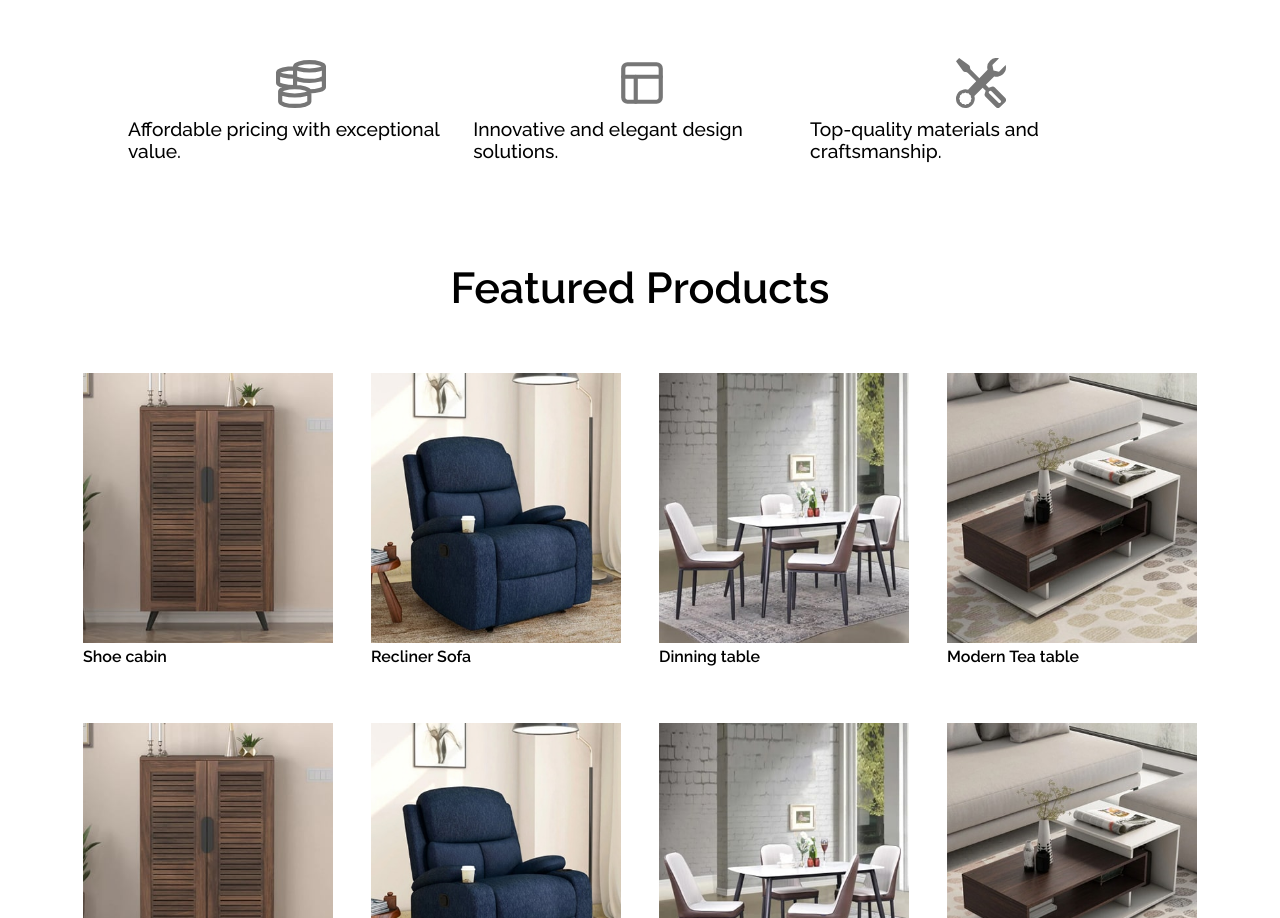
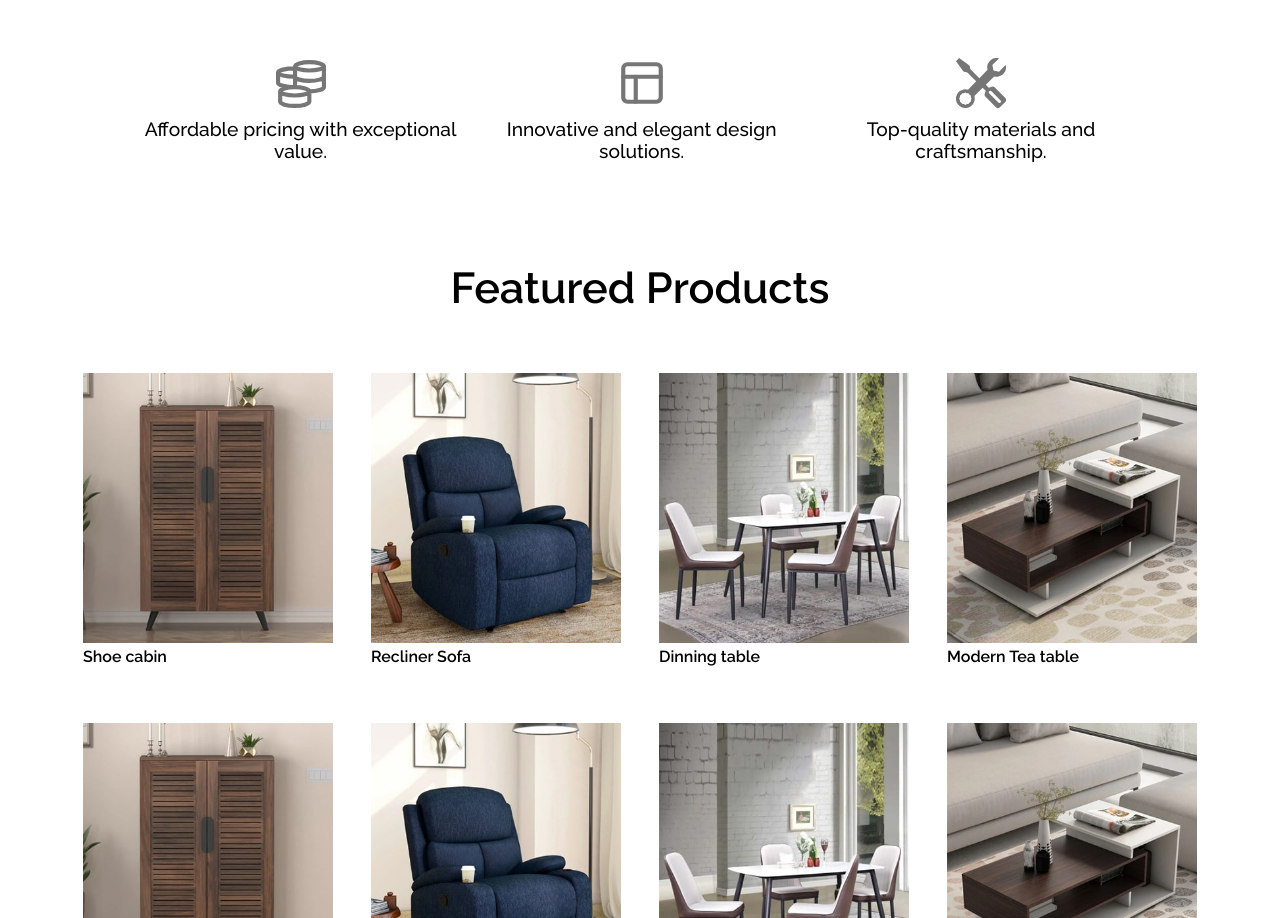
Before and after one commit to peyush-nuwal/radhe, a React (Vite) app: page / in a window 1280 px wide. Shown: the part 1231-2149 px from the top of the page. Built offline with nearby package versions, Linux system fonts and the light colour scheme.

Commit message:
"fixed some size issue in footer"

```diff
--- a/src/Components/Benefits/Benefits.css
+++ b/src/Components/Benefits/Benefits.css
@@ -37,6 +37,7 @@
 .benefit-title{
     font-size: 1.2rem;
     font-weight: 500;
+    text-align: center;
 }
 
 @media (max-width:480px){
--- a/src/Components/Footer/Footer.css
+++ b/src/Components/Footer/Footer.css
@@ -1,7 +1,7 @@
 .footer
 {
     width: 100%;
-    height: 40vh;
+    height: 45vh;
     background: #ECEAEB;
     padding: 1rem 2rem;
     display: flex;
```
